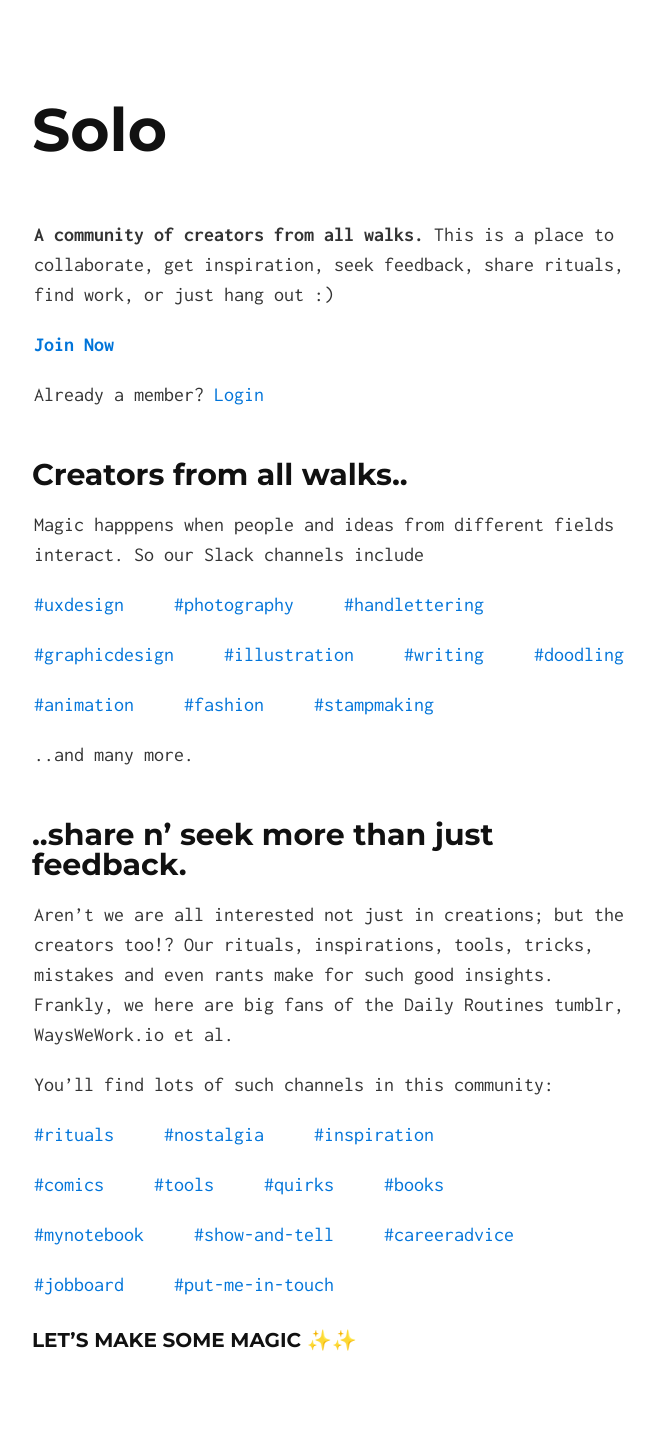
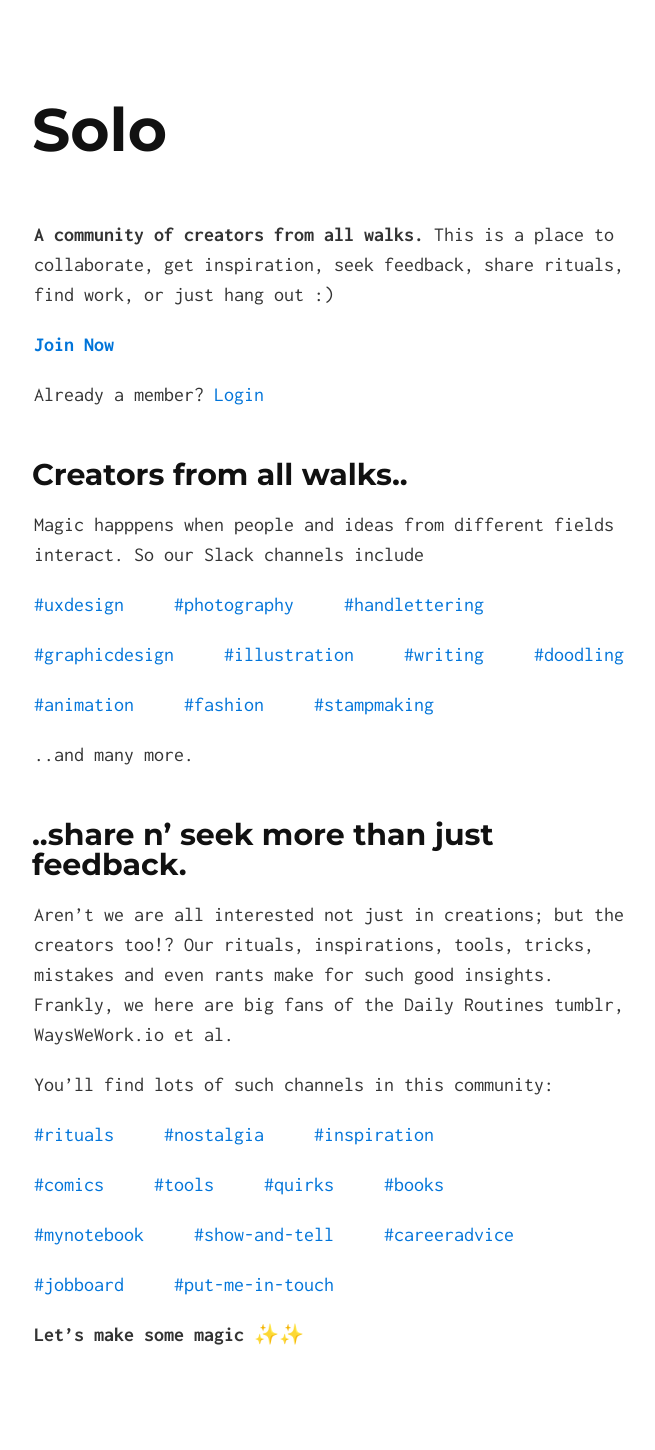
Before and after one commit to pzync/betterIndia, a Jekyll site: the page built from index.md, in a window 1280 px wide. Shown: the whole page, without its empty margins (306-961 px from the left). Built offline with Jekyll 4.4.1, drawn with Linux system fonts in a browser that asks for light colours; emoji names are drawn with the system emoji font.

Commit message:
removed the last line h3

```diff
--- a/index.md
+++ b/index.md
@@ -44,4 +44,6 @@ You'll find lots of such channels in this community:
 [#jobboard](http://)  &nbsp; &nbsp; [#put-me-in-touch](http://)
 
 
-### Let's make some magic :sparkles::sparkles:
+
+
+**Let's make some magic** :sparkles::sparkles:
```
